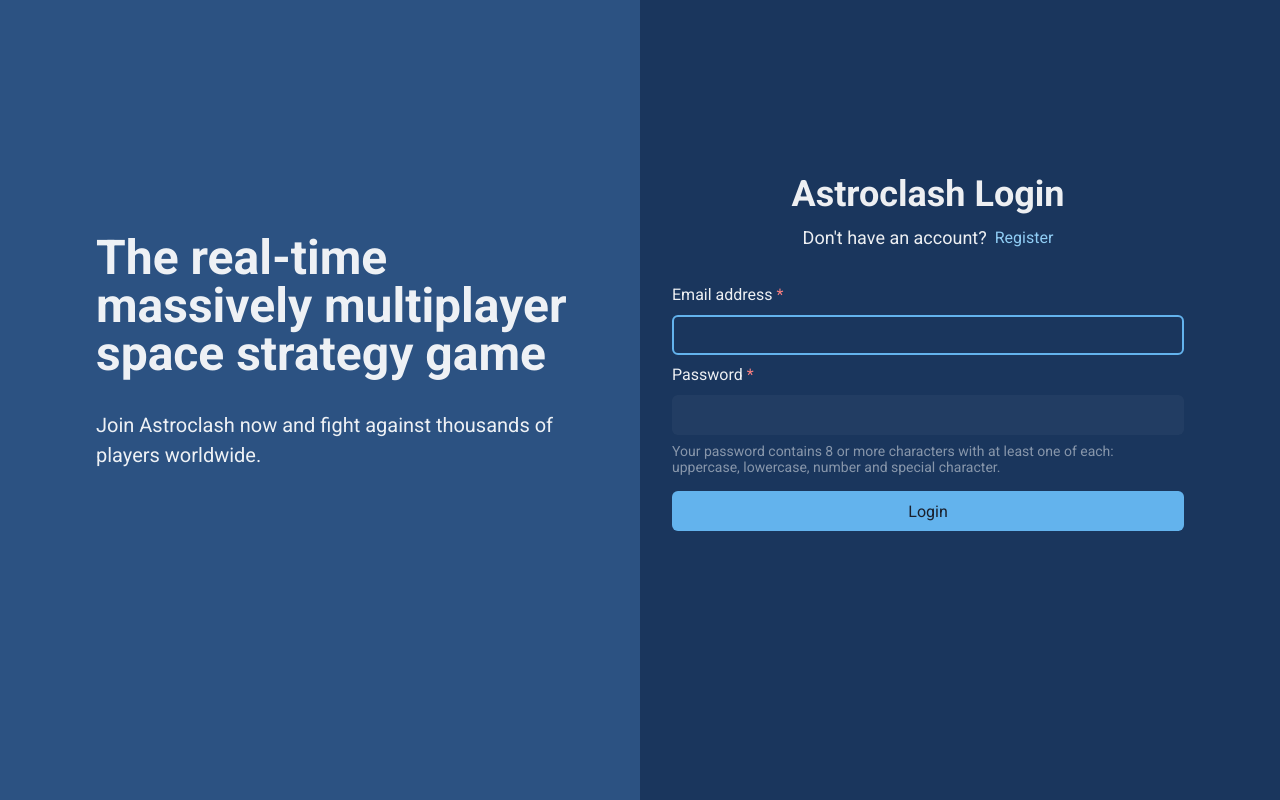
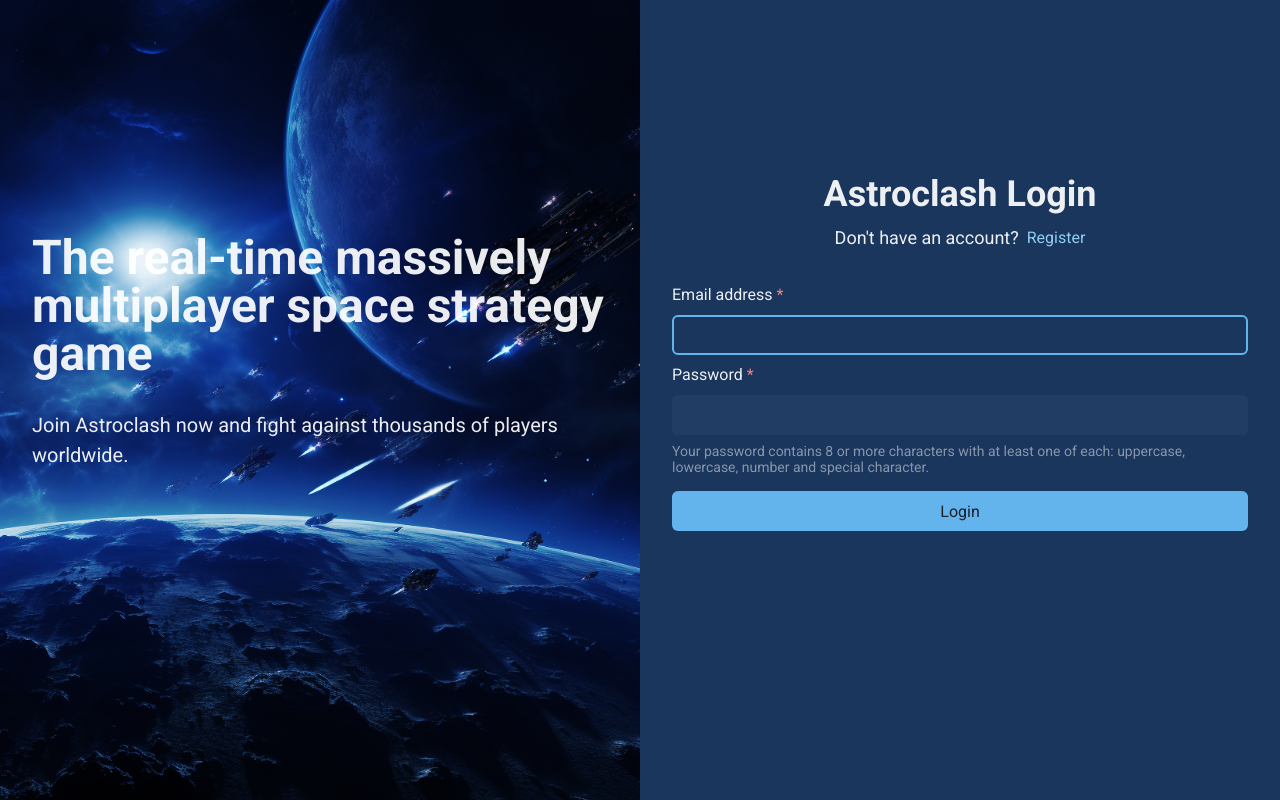
Before and after one commit to hugo-dlb/astroclash, a React (Vite) app in the folder app/: page /login in a window 1280 px wide. Built offline with nearby package versions, Linux system fonts and the light colour scheme; no server answers.

Commit message:
feat: add backround on login page

```diff
--- a/app/src/components/AuthLayout.tsx
+++ b/app/src/components/AuthLayout.tsx
@@ -38,9 +38,12 @@
                     right="50%"
                     bottom="0"
                     backgroundColor="blue.700"
+                    backgroundImage={`/assets/background.png`}
+                    backgroundSize="cover"
+                    backgroundBlendMode="hard-light"
                 />
             )}
-            <Container maxWidth="6xl" position="relative" px={8}>
+            <Container maxWidth="8xl" position="relative" px={8}>
                 <HStack
                     h="100vh"
                     spacing={[0, 0, 0, 16, 48]}
```
Also changed, not shown: app/public/assets/background.png (added).
